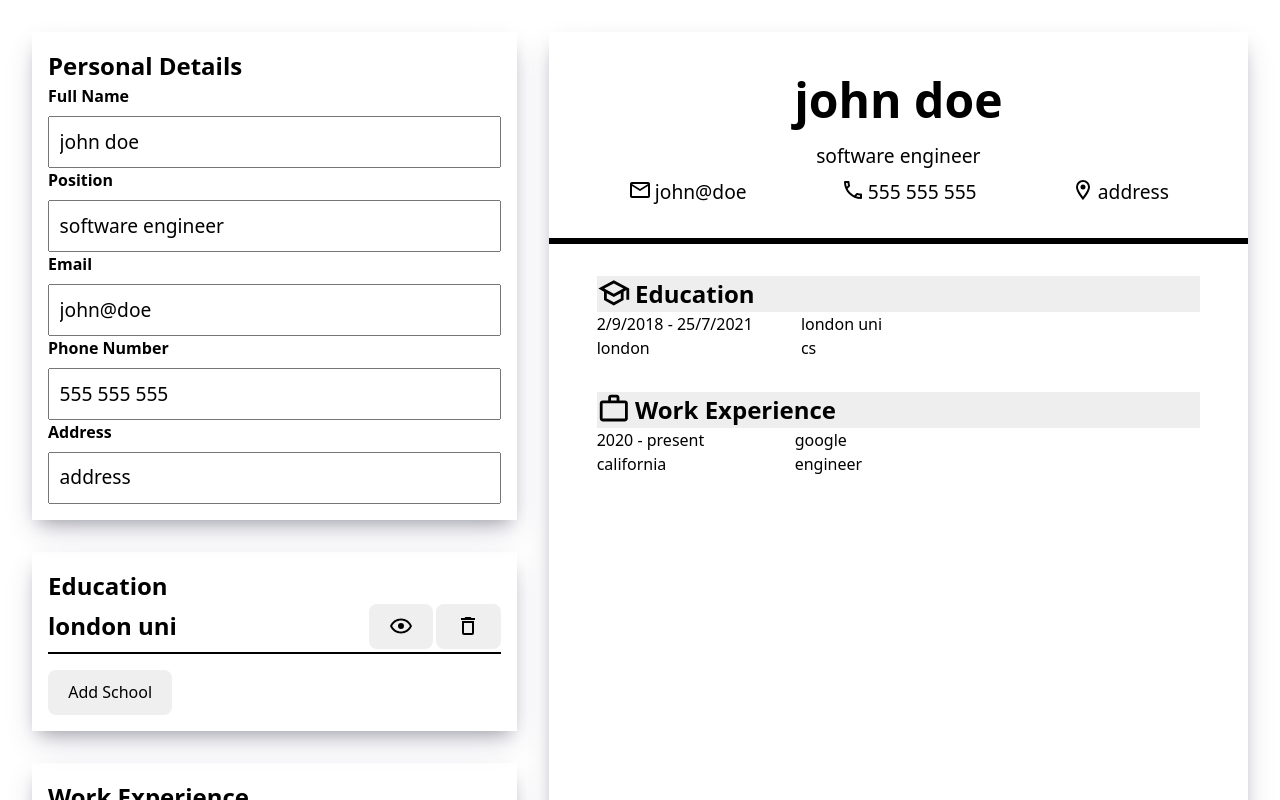
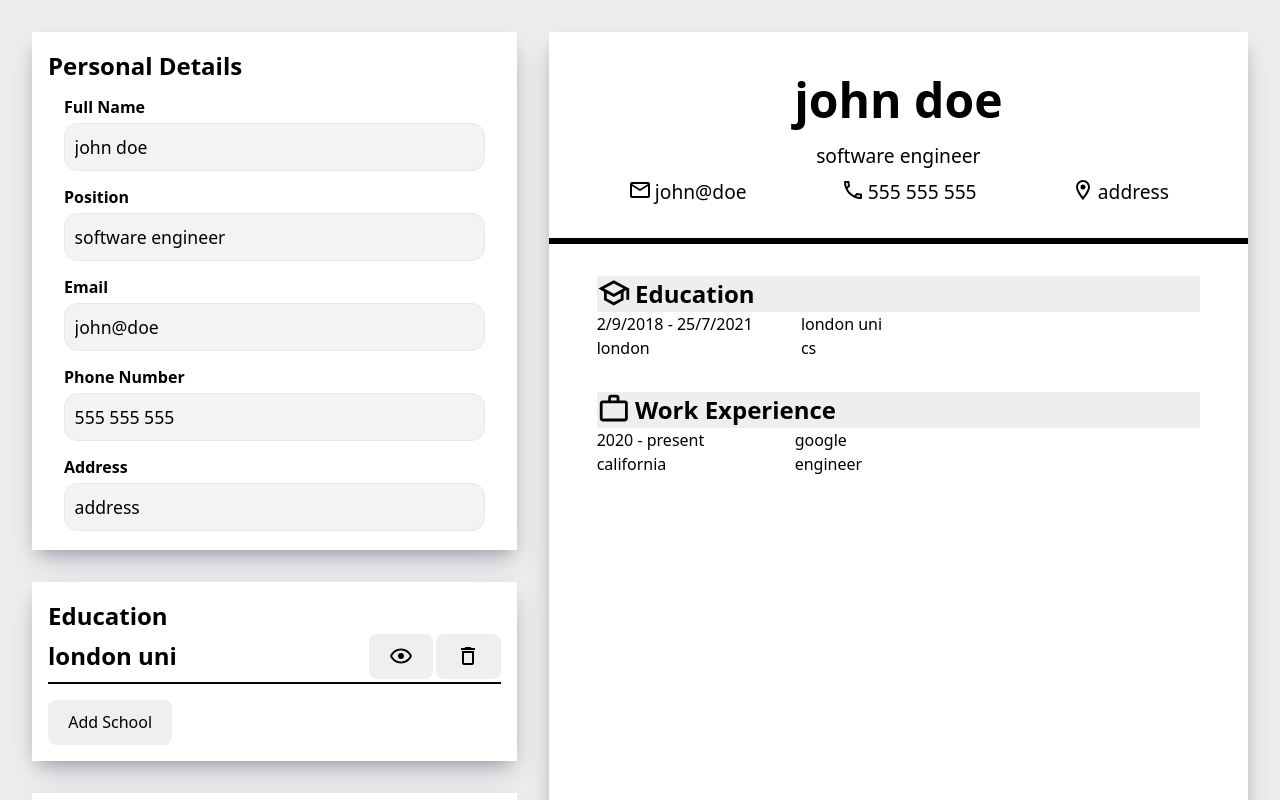
Before and after one commit to yassineb07/cv-application, a React (Vite) app: page / in a window 1280 px wide. Shown: the top 800 px of the page. Built offline with nearby package versions, Linux system fonts and the light colour scheme.

Commit message:
feat: update input styles

```diff
--- a/src/styles/App.css
+++ b/src/styles/App.css
@@ -1,6 +1,7 @@
 #root {
   margin: 0 auto;
   padding: 2rem;
+  background-color: #eeeeee;
 }
 
 .app {
@@ -12,9 +13,11 @@
 /* input  */
 
 .input {
+  margin-top: 0.5rem;
+  padding: 0.2rem 1rem;
   display: flex;
   flex-direction: column;
-  gap: 0.5rem;
+  gap: 0.25rem;
 }
 .input > label {
   font-weight: 700;
@@ -22,7 +25,10 @@
 }
 .input > input {
   padding: 0.6rem;
-  font-size: 1.2rem;
+  font-size: 1.1rem;
+  background-color: #77777717;
+  border: 1px solid #77777717;
+  border-radius: 14px;
 }
 
 /*  cv edit  */
@@ -35,6 +41,7 @@
 }
 
 .cv-section {
+  background-color: white;
   padding: 1rem;
   font-size: 1rem;
   box-shadow: rgba(50, 50, 93, 0.25) 0px 13px 27px -5px,
@@ -65,6 +72,7 @@
   /* A4 size */
   width: 210mm;
   height: 297mm;
+  background-color: white;
   box-shadow: rgba(50, 50, 93, 0.25) 0px 13px 27px -5px,
     rgba(0, 0, 0, 0.3) 0px 8px 16px -8px;
 }
```
